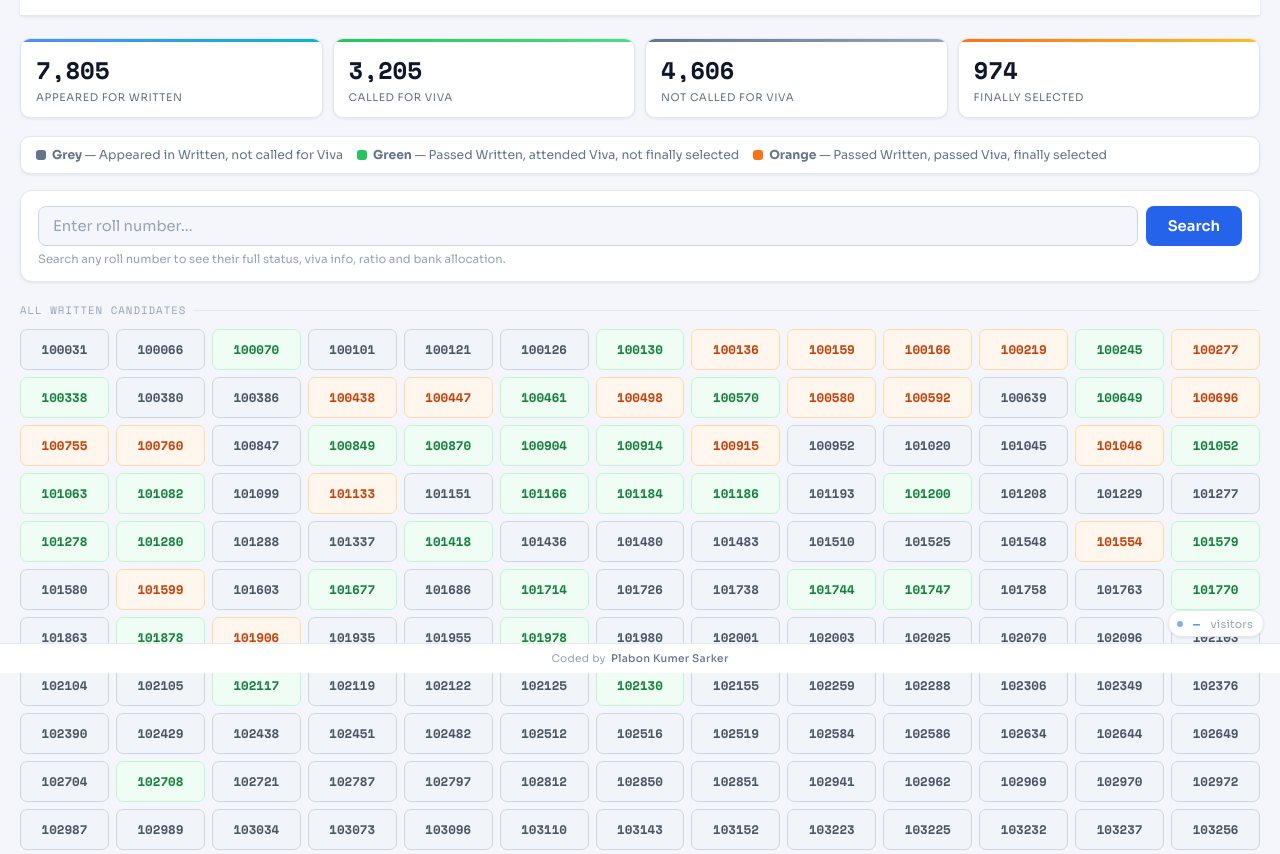
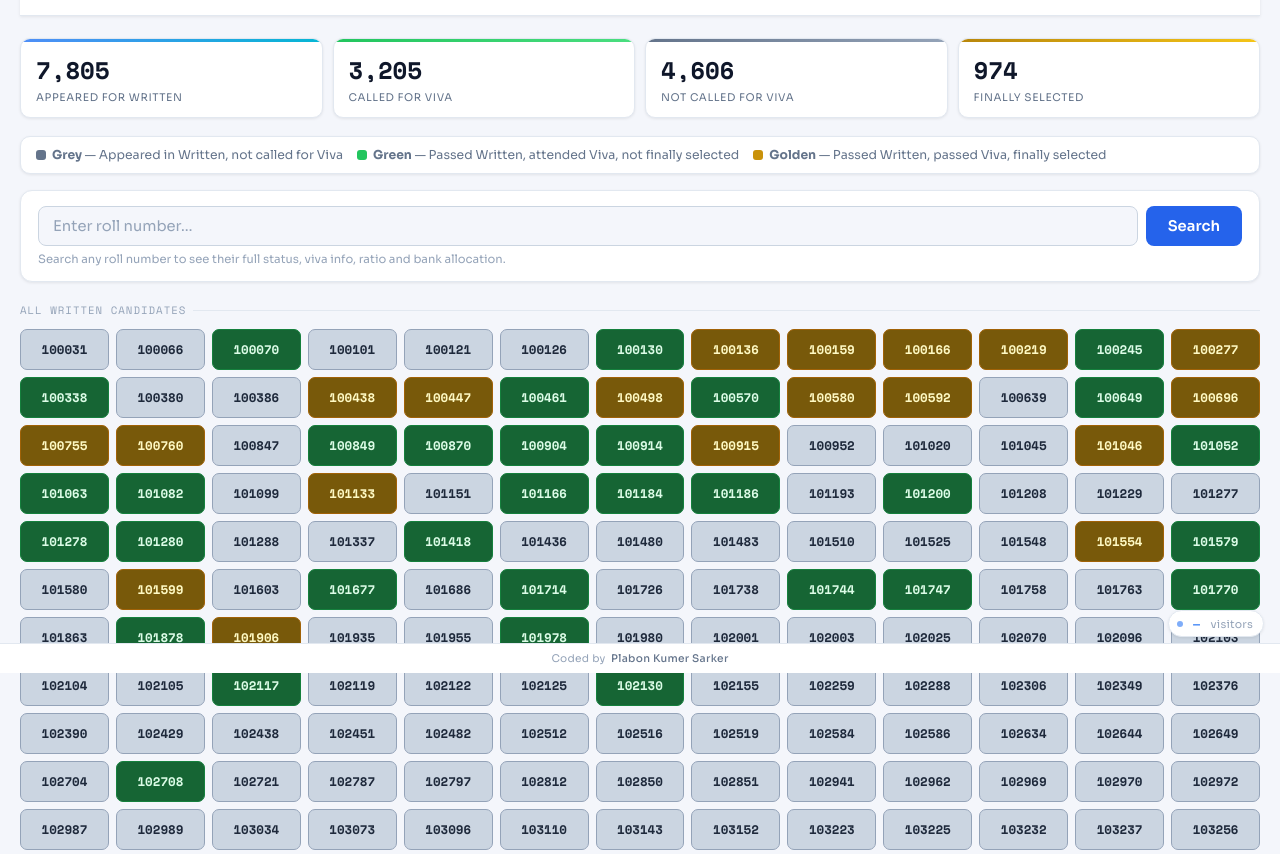
Before and after one commit to plabonkumersarker/so22-ratio, a plain HTML site: page index.html in a window 1280 px wide. Shown: the part 127-981 px from the top of the page. Drawn offline with nearby package versions, Linux system fonts and the light colour scheme; no server answers.

Commit message:
Update index.html

```diff
--- a/index.html
+++ b/index.html
@@ -23,10 +23,10 @@
   --green-bg:rgba(34,197,94,0.1);
   --green-border:rgba(34,197,94,0.25);
   --green2:#4ade80;
-  --orange:#f97316;
-  --orange-bg:rgba(249,115,22,0.1);
-  --orange-border:rgba(249,115,22,0.28);
-  --orange2:#fb923c;
+  --orange:#c9920a;
+  --orange-bg:rgba(201,146,10,0.12);
+  --orange-border:rgba(201,146,10,0.35);
+  --orange2:#f5c518;
   --grey-bg:rgba(71,85,105,0.35);
   --grey-border:rgba(100,116,139,0.4);
   --grey-text:#94a3b8;
@@ -59,10 +59,10 @@
   --green-bg:#f0fdf4;
   --green-border:#bbf7d0;
   --green2:#15803d;
-  --orange:#ea580c;
-  --orange-bg:#fff7ed;
-  --orange-border:#fed7aa;
-  --orange2:#c2410c;
+  --orange:#92700a;
+  --orange-bg:#fefce8;
+  --orange-border:#fde68a;
+  --orange2:#78590a;
   --grey-bg:#f1f5f9;
   --grey-border:#cbd5e1;
   --grey-text:#475569;
@@ -77,6 +77,9 @@
   --ratio-bg:#f8fafc;
   --ratio-border:#e2e8f0;
 }
+[data-theme="light"] .roll-btn.nv{background:#cbd5e1;color:#1e293b;border-color:#94a3b8;}
+[data-theme="light"] .roll-btn.vo{background:#166534;color:#dcfce7;border-color:#15803d;}
+[data-theme="light"] .roll-btn.sel{background:#78590a;color:#fef9c3;border-color:#a16207;}
 
 *{margin:0;padding:0;box-sizing:border-box;}
 html{scroll-behavior:smooth;}
@@ -106,7 +109,7 @@ h1 span{color:var(--accent);}
 .stat-card.blue::after{background:linear-gradient(90deg,#4f8ef7,#06b6d4);}
 .stat-card.green::after{background:linear-gradient(90deg,#22c55e,#4ade80);}
 .stat-card.grey::after{background:linear-gradient(90deg,#64748b,#94a3b8);}
-.stat-card.orange::after{background:linear-gradient(90deg,#f97316,#fbbf24);}
+.stat-card.orange::after{background:linear-gradient(90deg,#b8860b,#f5c518);}
 .stat-val{font-family:Space Mono,monospace;font-size:1.5rem;font-weight:700;color:var(--stat-val);display:block;transition:color 0.25s;}
 .stat-lbl{font-size:0.66rem;color:var(--muted);text-transform:uppercase;letter-spacing:0.6px;margin-top:3px;}
 
@@ -116,7 +119,7 @@ h1 span{color:var(--accent);}
 .ldot{width:10px;height:10px;border-radius:3px;flex-shrink:0;}
 .ldot.g{background:#64748b;}
 .ldot.v{background:#22c55e;}
-.ldot.s{background:#f97316;}
+.ldot.s{background:#c9920a;}
 
 /* SEARCH */
 .search-section{background:var(--surface);border:1px solid var(--border);border-radius:12px;padding:15px 17px;margin-bottom:20px;box-shadow:var(--shadow-sm);transition:background 0.25s;}
@@ -136,9 +139,10 @@ h1 span{color:var(--accent);}
 .rolls-grid{display:grid;grid-template-columns:repeat(auto-fill,minmax(86px,1fr));gap:7px;margin-bottom:34px;}
 .roll-btn{padding:10px 3px;border-radius:7px;text-align:center;font-family:Space Mono,monospace;font-size:0.78rem;font-weight:700;cursor:pointer;border:1.5px solid transparent;transition:transform 0.12s,box-shadow 0.12s,background 0.25s;user-select:none;}
 .roll-btn:hover{transform:translateY(-2px);box-shadow:var(--shadow-md);}
-.roll-btn.nv{background:var(--grey-bg);color:var(--grey-text);border-color:var(--grey-border);}
-.roll-btn.vo{background:var(--green-bg);color:var(--green2);border-color:var(--green-border);}
-.roll-btn.sel{background:var(--orange-bg);color:var(--orange2);border-color:var(--orange-border);}
+.roll-btn.nv{background:#374151;color:#d1d5db;border-color:#4b5563;}
+.roll-btn.vo{background:#166534;color:#bbf7d0;border-color:#15803d;}
+.roll-btn.sel{background:#92700a;color:#fef08a;border-color:#b8860b;}
+/* light theme roll btn overrides applied via inline rules below */
 .roll-btn.hl{outline:2.5px solid var(--accent2);outline-offset:2px;box-shadow:0 0 0 4px rgba(79,142,247,0.18)!important;}
 
 /* MODAL */
@@ -153,7 +157,7 @@ h1 span{color:var(--accent);}
 .mstrip{height:4px;border-radius:16px 16px 0 0;margin:-22px -22px 18px;}
 .mstrip.nv{background:linear-gradient(90deg,#64748b,#94a3b8);}
 .mstrip.vo{background:linear-gradient(90deg,#22c55e,#4ade80);}
-.mstrip.sel{background:linear-gradient(90deg,#f97316,#fbbf24);}
+.mstrip.sel{background:linear-gradient(90deg,#b8860b,#f5c518);}
 .m-badge{display:inline-flex;align-items:center;gap:5px;padding:3px 10px;border-radius:20px;font-size:0.68rem;font-weight:600;letter-spacing:0.5px;text-transform:uppercase;margin-bottom:7px;}
 .m-badge.nv{background:var(--grey-bg);color:var(--grey-text);border:1px solid var(--grey-border);}
 .m-badge.vo{background:var(--green-bg);color:var(--green2);border:1px solid var(--green-border);}
@@ -245,7 +249,7 @@ h1 span{color:var(--accent);}
   <div class="legend-row">
     <div class="legend-item"><div class="ldot g"></div><span><strong>Grey</strong> &mdash; Appeared in Written, not called for Viva</span></div>
     <div class="legend-item"><div class="ldot v"></div><span><strong>Green</strong> &mdash; Passed Written, attended Viva, not finally selected</span></div>
-    <div class="legend-item"><div class="ldot s"></div><span><strong>Orange</strong> &mdash; Passed Written, passed Viva, finally selected</span></div>
+    <div class="legend-item"><div class="ldot s"></div><span><strong>Golden</strong> &mdash; Passed Written, passed Viva, finally selected</span></div>
   </div>
 
   <div class="search-section">
```
